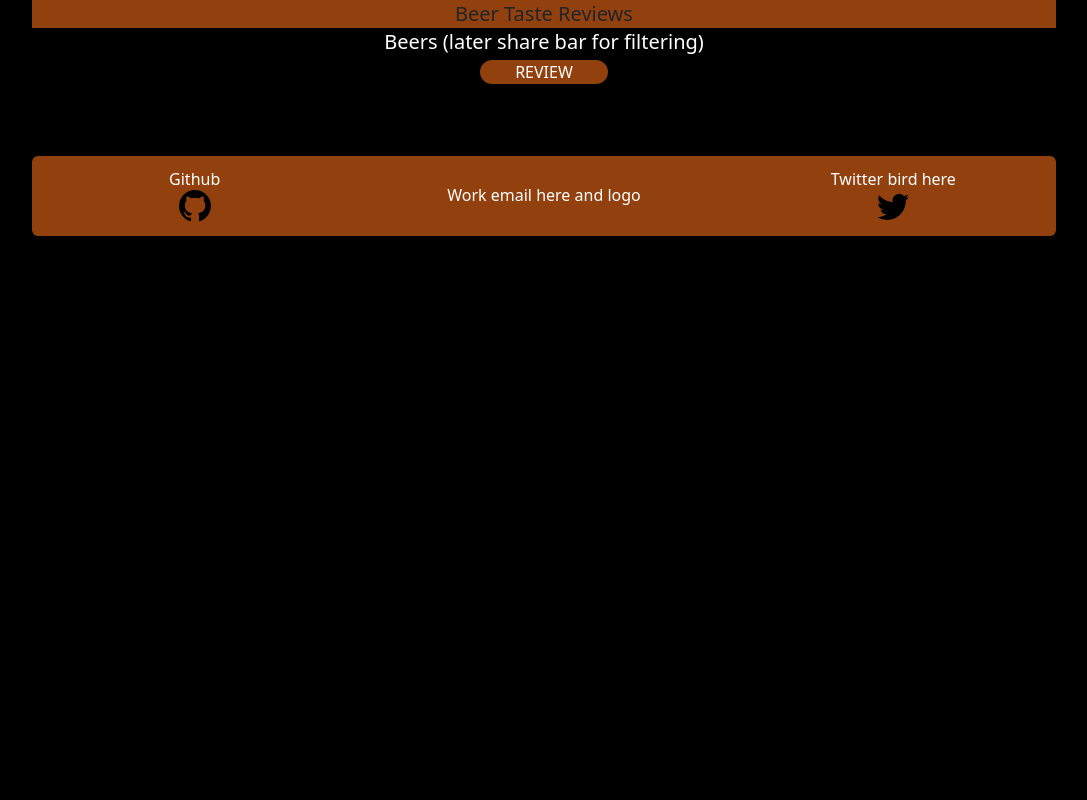
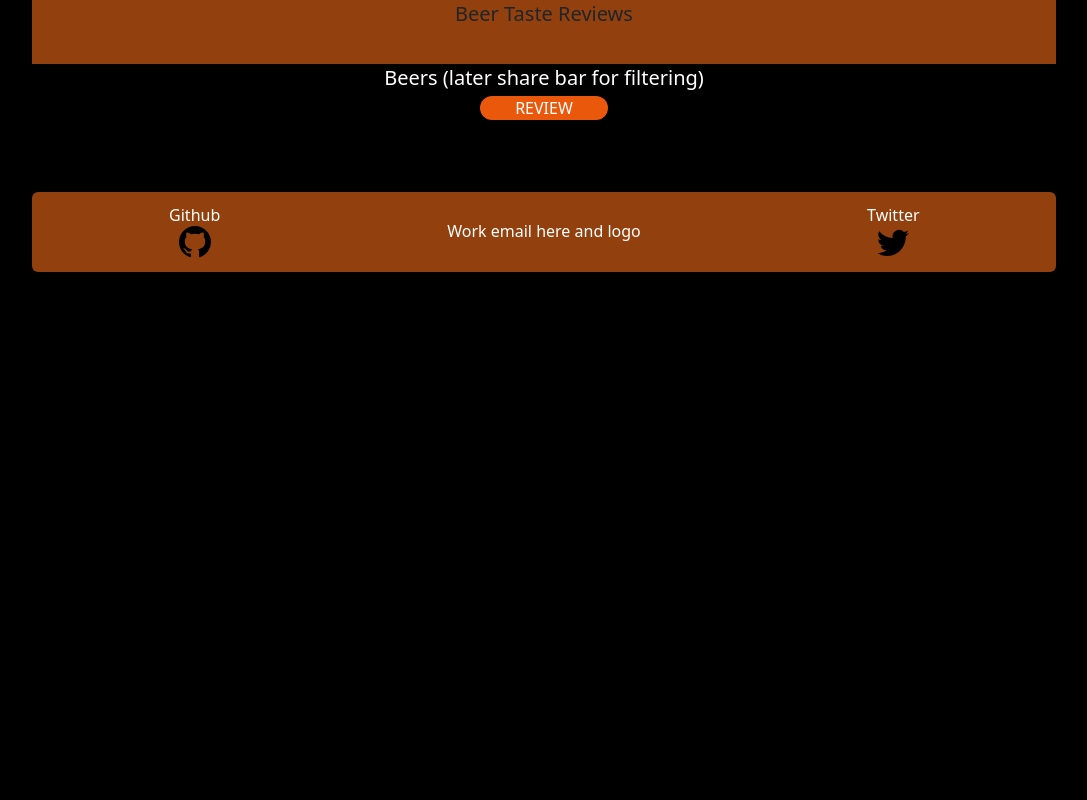
Before and after one commit to axe-rigged/beertaste, a Django app: page / in a window 1280 px wide. Shown: the whole page, without its empty margins (96-1183 px from the left). Run offline with Django 4.2, Linux system fonts and the light colour scheme; data that the repository does not hold is empty; some libraries are stand-ins or nearby versions.

Commit message:
Frontend look changes.

```diff
--- a/beertaste/beertaste/templates/base.html
+++ b/beertaste/beertaste/templates/base.html
@@ -13,7 +13,7 @@
 </head>
 <body>
 	<div class="bg-black min-h-screen">
-		<div class="bg-amber-800 text-center w-4/5 mx-auto">
+		<div class="bg-amber-800 text-center w-4/5 mx-auto h-16">
 			<h1 class="text-xl">Beer Taste Reviews</h1>
 		</div>
 		{% block content %}
@@ -29,7 +29,7 @@
 				<h1 class="text-white text-center m-auto">Work email here and logo</h1>
 			</div>
 			<div class="m-auto text-white">
-				<h1 class="text-center">Twitter bird here</h1>
+				<h1 class="text-center">Twitter</h1>
 				<a href="#">
 					<img class="mx-auto" src="{% static 'twitter.svg' %}" alt="Github" width="32px" height="32px"/>
 				</a>
--- a/beertaste/sites/templates/sites/index.html
+++ b/beertaste/sites/templates/sites/index.html
@@ -5,17 +5,19 @@
 		<h1 class="text-white text-center text-xl">Beers (later share bar for filtering)</h1>
 
 		<a class="text-white mx-auto" href="{% url 'sites:uploadBeer' %}">
-			<button class="w-32 bg-amber-800 rounded-full text-center">REVIEW</button>
+			<button class="w-32 bg-orange-600 rounded-full text-center">REVIEW</button>
 		</a>
 	</div>
 	<div class="grid grid-cols-6 gap-2 items-place-center w-4/5 mx-auto my-4">
 	{% for beer in beer %}
-		<div class="bg-amber-800 p-2 rounded-lg">
-			<h3 class="text-sky-400 text-center">
-				{{ beer.beer_name }}
-			</h3>
+		<div class="bg-gradient-to-b from-orange-600 to-orange-400  p-2 rounded-lg">
+			<div class="bg-amber-400  rounded-full" >
+				<h3 class="text-black  text-center">
+					{{ beer.beer_name }}
+				</h3>
+			</div>
 			<p class="text-amber-300 text-center">{{ beer.stars }}</p>
-			<img src="{{ beer.image.thumbnail.url }}" alt="{{ beer.description }}" />
+			<img src="{{ beer.image.thumbnail.url }}" alt="{{ beer.description }}" width="400px" height="400px" />
 		</div>
 	{% endfor %}
 	</div>
```
